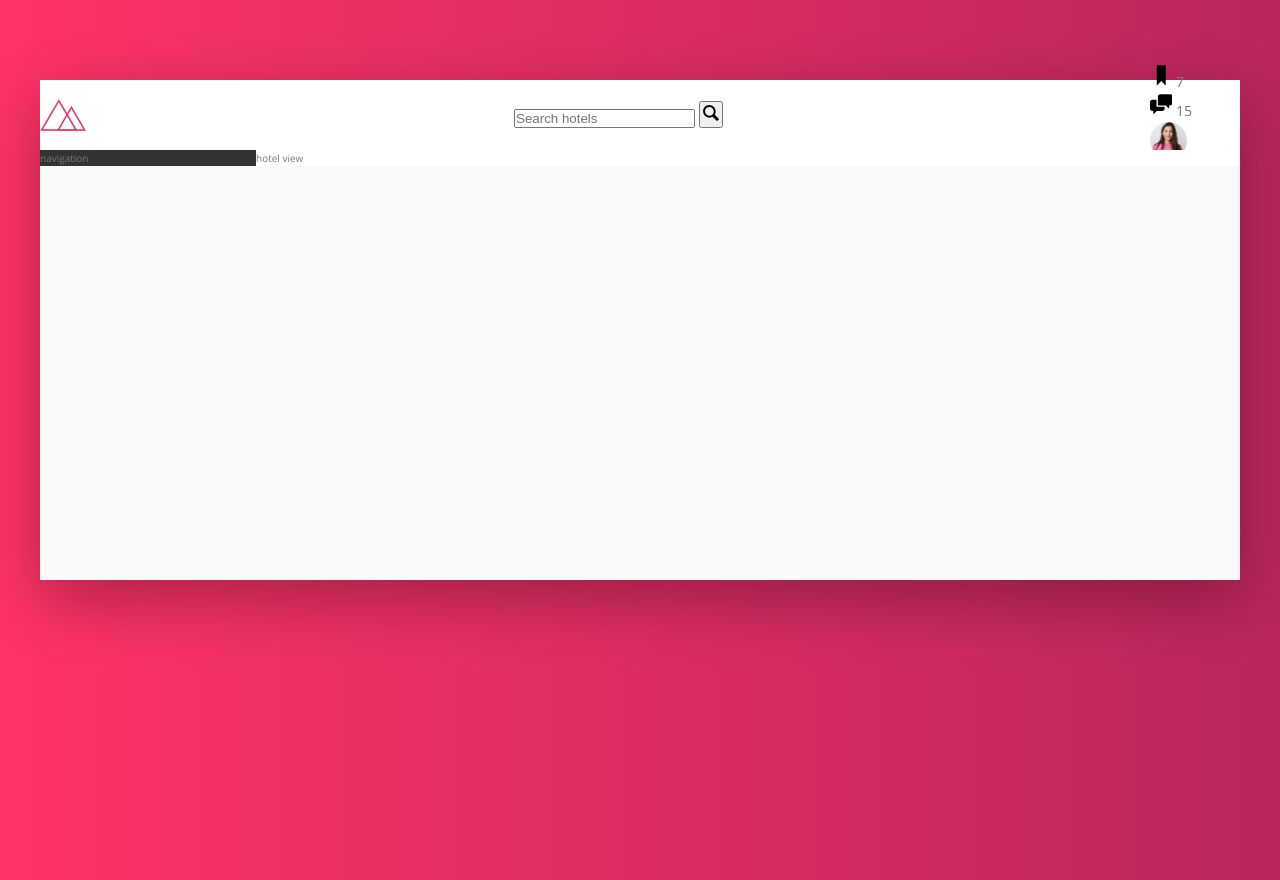
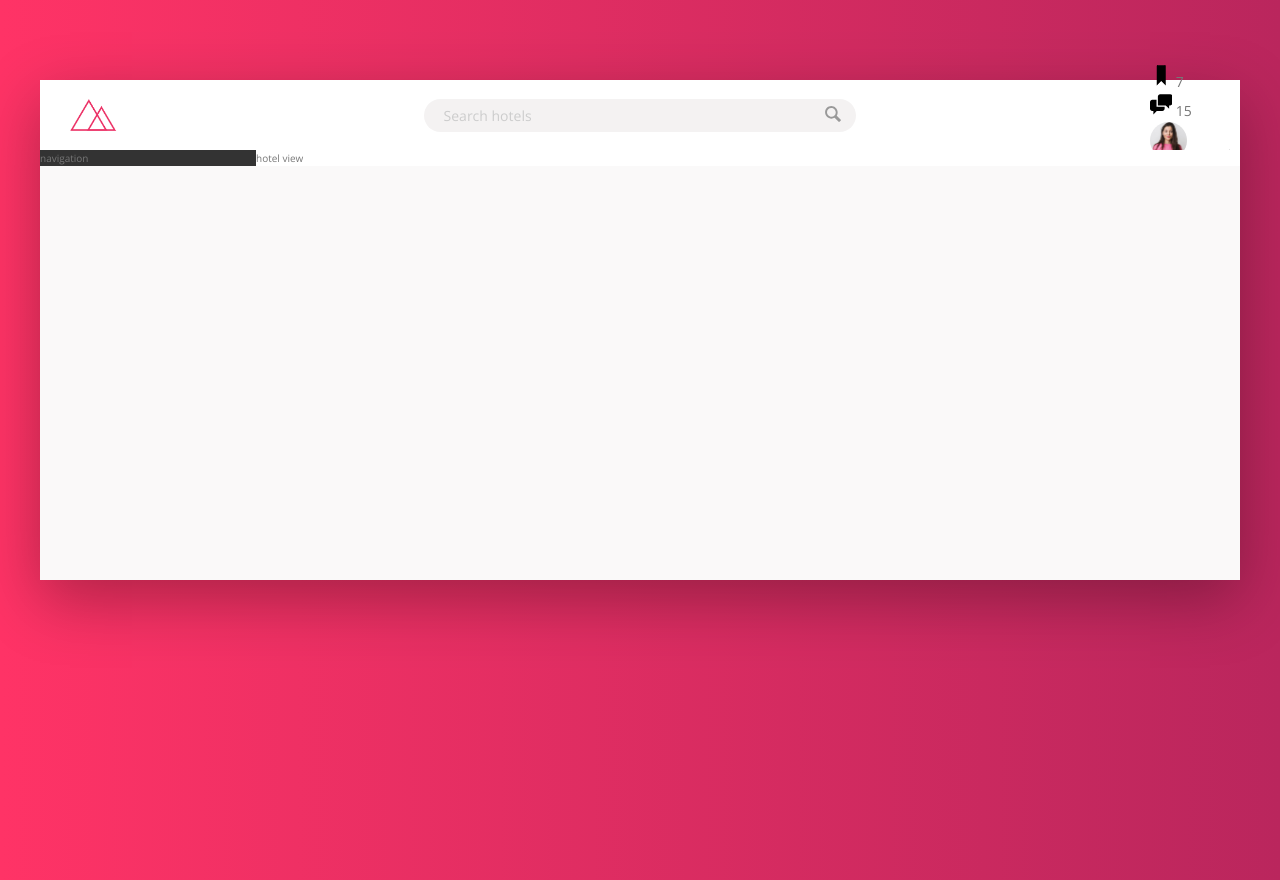
Before and after one commit to NarminGale/Trillo-Project, a website: page index.html in a window 1280 px wide. Drawn offline with nearby package versions, Linux system fonts and the light colour scheme; files that its build step writes are made by us from their sources.

Commit message:
Styled search component

```diff
--- a/sass/_components.scss
+++ b/sass/_components.scss
@@ -1,19 +1,63 @@
 // Logo
 .logo {
   height: 3.25rem;
+  margin-left: 3rem;
 }
 
 // Search
 .search {
+  flex: 0 0 40%;
+
+  display: flex;
+  align-items: center;
+  justify-content: center;
+
   &__input {
+    font-family: inherit;
+    font-size: inherit;
+    color: inherit;
+    background-color: var(--color-grey-light-2);
+    border: none;
+    border-radius: 100px;
+    padding: 0.7rem 2rem;
+    width: 90%;
+    transition: 0.2s all;
+    margin-right: -3.25rem;
+
+    &:focus {
+      outline: none;
+      width: 100%;
+      background-color: var(--color-grey-light-3);
+    }
+
+    &::-webkit-input-placeholder {
+      font-weight: 100;
+      color: var(--color-grey-light-4);
+    }
+  }
+
+  &__input:focus + &__button {
+    font-size: inherit;
+    background-color: var(--color-grey-light-3);
   }
 
   &__button {
+    border: none;
+    background-color: var(--color-grey-light-2);
+
+    &:focus {
+      outline: none;
+    }
+
+    &:active {
+      transform: translateY(2px);
+    }
   }
 
   &__icon {
     height: 2rem;
     width: 2rem;
+    fill: var(--color-grey-dark-3);
   }
 }
 
```
